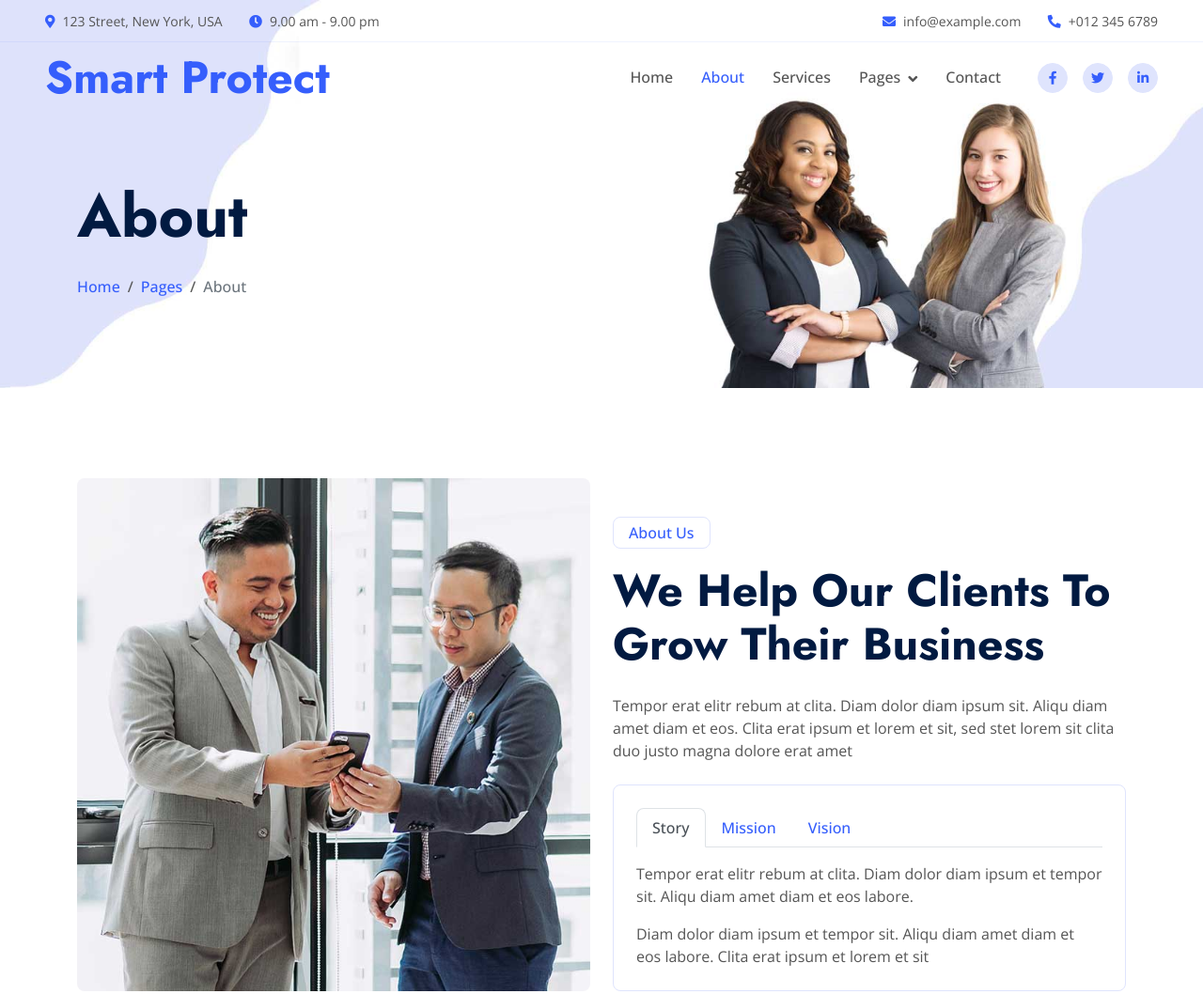
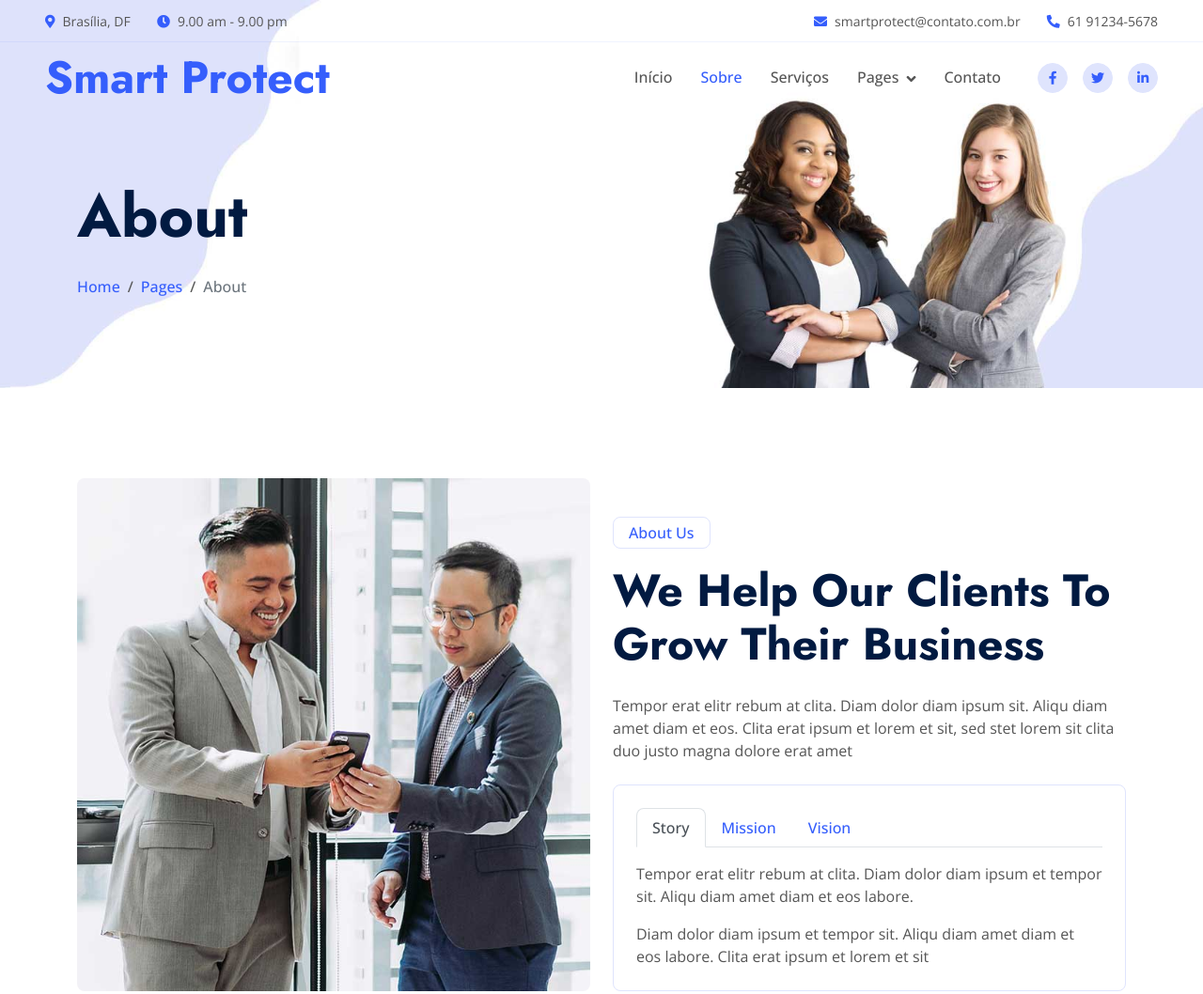
Before and after one commit to KauryCMartins/kaurycmartins.github.io, a plain HTML site: page about.html in a window 1280 px wide. Shown: the top 1058 px of the page at 94% size. Drawn offline with nearby package versions, Linux system fonts and the light colour scheme.

Commit message:
Update about.html

```diff
--- a/about.html
+++ b/about.html
@@ -46,12 +46,12 @@
     <div class="container-fluid fixed-top px-0 wow fadeIn" data-wow-delay="0.1s">
         <div class="top-bar row gx-0 align-items-center d-none d-lg-flex">
             <div class="col-lg-6 px-5 text-start">
-                <small><i class="fa fa-map-marker-alt text-primary me-2"></i>123 Street, New York, USA</small>
+                <small><i class="fa fa-map-marker-alt text-primary me-2"></i>Brasília, DF</small>
                 <small class="ms-4"><i class="fa fa-clock text-primary me-2"></i>9.00 am - 9.00 pm</small>
             </div>
             <div class="col-lg-6 px-5 text-end">
-                <small><i class="fa fa-envelope text-primary me-2"></i>info@example.com</small>
-                <small class="ms-4"><i class="fa fa-phone-alt text-primary me-2"></i>+012 345 6789</small>
+                <small><i class="fa fa-envelope text-primary me-2"></i>smartprotect@contato.com.br</small>
+                <small class="ms-4"><i class="fa fa-phone-alt text-primary me-2"></i>61 91234-5678</small>
             </div>
         </div>
 
@@ -65,20 +65,20 @@
             </button>
             <div class="collapse navbar-collapse" id="navbarCollapse">
                 <div class="navbar-nav ms-auto p-4 p-lg-0">
-                    <a href="index.html" class="nav-item nav-link">Home</a>
-                    <a href="about.html" class="nav-item nav-link active">About</a>
-                    <a href="service.html" class="nav-item nav-link">Services</a>
+                    <a href="index.html" class="nav-item nav-link">Início</a>
+                    <a href="about.html" class="nav-item nav-link active">Sobre</a>
+                    <a href="service.html" class="nav-item nav-link">Serviços</a>
                     <div class="nav-item dropdown">
                         <a href="#" class="nav-link dropdown-toggle" data-bs-toggle="dropdown">Pages</a>
                         <div class="dropdown-menu border-light m-0">
-                            <a href="project.html" class="dropdown-item">Projects</a>
+                            <a href="project.html" class="dropdown-item">Projetos</a>
                             <a href="feature.html" class="dropdown-item">Features</a>
-                            <a href="team.html" class="dropdown-item">Team Member</a>
+                            <a href="team.html" class="dropdown-item">Membros</a>
                             <a href="testimonial.html" class="dropdown-item">Testimonial</a>
                             <a href="404.html" class="dropdown-item">404 Page</a>
                         </div>
                     </div>
-                    <a href="contact.html" class="nav-item nav-link">Contact</a>
+                    <a href="contact.html" class="nav-item nav-link">Contato</a>
                 </div>
                 <div class="d-none d-lg-flex ms-2">
                     <a class="btn btn-light btn-sm-square rounded-circle ms-3" href="">
```
